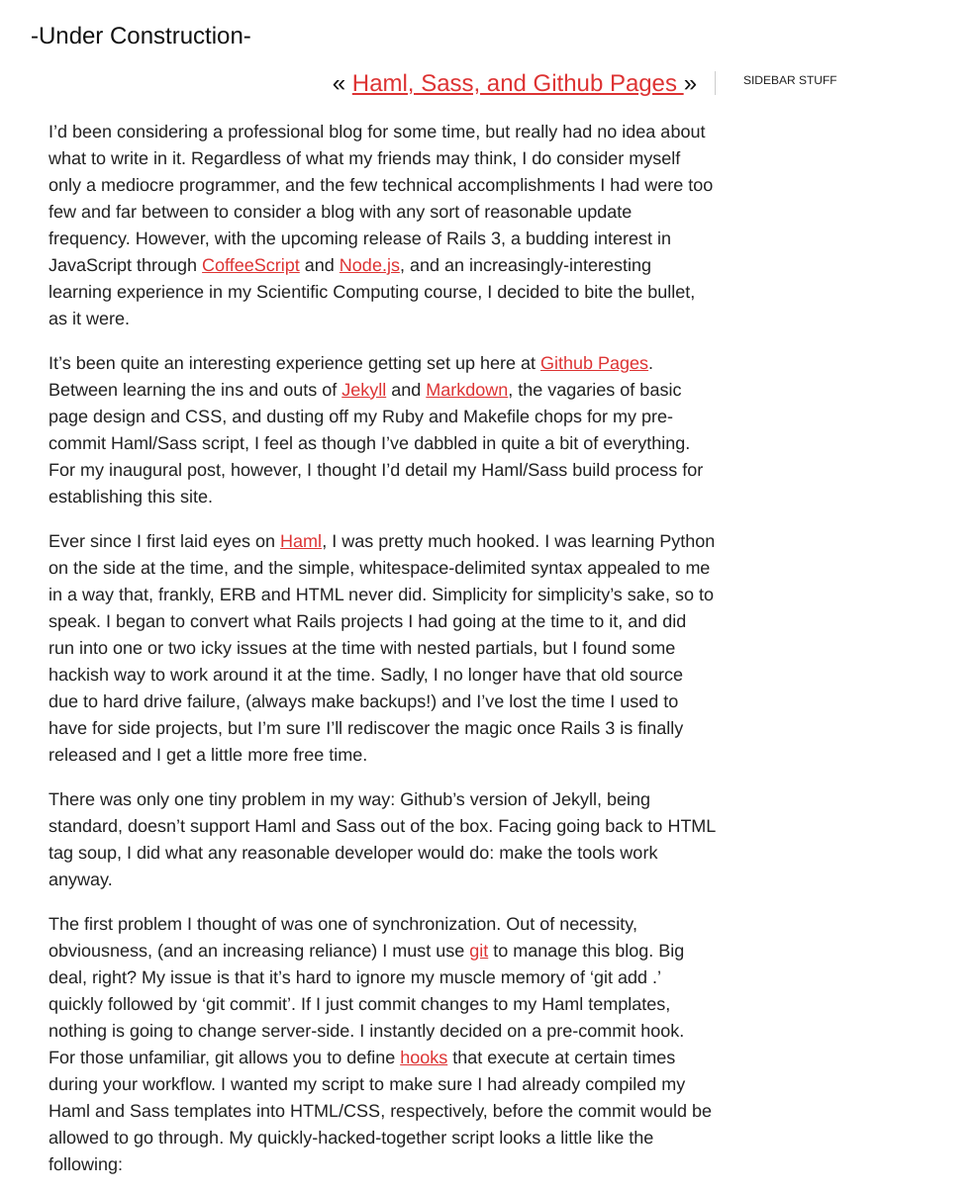
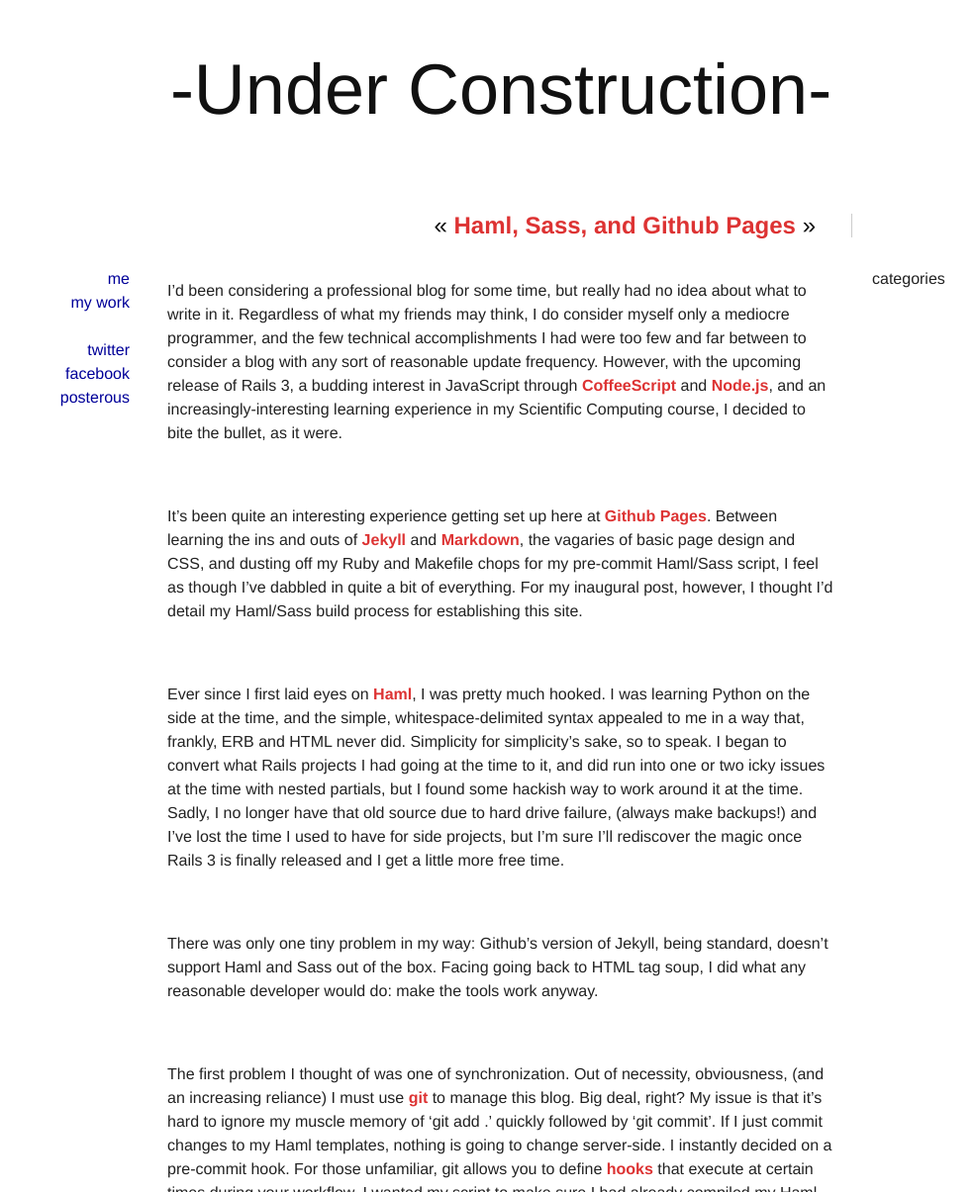
Before and after one commit to cmaggard/cmaggard.github.io, a Jekyll site: the page built from _posts/2010-03-10-haml-sass-and-github-pages.markdown, in a window 1280 px wide, cut to the strip 0-1205 px from the top of the page. Shown: the whole strip at 99% size, without its empty margins (134-1119 px from the left). Built offline with Jekyll 4.4.1, drawn with Linux system fonts in a browser that asks for light colours.

```diff
--- a/_layouts/default.html
+++ b/_layouts/default.html
@@ -1,15 +1,14 @@
 <!DOCTYPE html PUBLIC "-//W3C//DTD XHTML 1.0 Transitional//EN" "http://www.w3.org/TR/xhtml1/DTD/xhtml1-transitional.dtd">
+<html xmlns='http://www.w3.org/1999/xhtml'>
   <head>
     <title>Under Construction - {{ page.title }}</title>
+    <meta content='text/html; charset=utf-8' http-equiv='Content-Type' />
     <meta content='Cody Maggard' name='author' />
-  <link href='/css/reset.css' rel='stylesheet' type='text/css' />
     <!-- Blueprint -->
-  <link href='/css/screen.css' media='screen, projection' rel='stylesheet' tyle='text/css' />
-  <link href='/css/print.css' media='print' rel='stylesheet' tyle='text/css' />
+    <link href='/css/screen.css' media='screen, projection' rel='stylesheet' type='text/css' />
+    <link href='/css/print.css' media='print' rel='stylesheet' type='text/css' />
     <!--[if lt IE 8]>
-    <link href='/css/ie.css' media='screen' rel='stylesheet' tyle='text/css' />
-  <![endif]-->
-  <!--[endif]>
+      <link href='/css/ie.css' media='screen' rel='stylesheet' type='text/css' />
     <![endif]-->
     <link href='/css/cmaggard.css' rel='stylesheet' type='text/css' />
   </head>
@@ -18,14 +17,27 @@
       <div class='span-24 last' id='header'>
         <h2>-Under Construction-</h2>
       </div>
+      <div class='span-3' id='leftbar'>
+        <div class='links'>
+          <a href='/about.html'>me</a>
+          <a href='/projects.html'>my work</a>
+          <br />
+          <a href='http://twitter.com/cmaggard'>twitter</a>
+          <a href='http://www.facebook.com/cmaggard'>facebook</a>
+          <a href='http://cmaggard.posterous.com'>posterous</a>
+        </div>
+      </div>
       <div class='span-18' id='content'>
         {{ content }}
       </div>
-    <div class='span-6 last' id='sidebar'>
-      SIDEBAR STUFF
+      <div class='span-3 last' id='rightbar'>
+        <div class='links'>
+          categories
+        </div>
       </div>
       <div class='span-24 last' id='footer'>
         (c) Cody Maggard 2010
       </div>
     </div>
   </body>
+</html>
--- a/_posts/2010-03-10-haml-sass-and-github-pages.markdown
+++ b/_posts/2010-03-10-haml-sass-and-github-pages.markdown
@@ -33,7 +33,7 @@ server-side. I instantly decided on a pre-commit hook. For those unfamiliar, git
 wanted my script to make sure I had already compiled my Haml and Sass templates into HTML/CSS, respectively, before the commit
 would be allowed to go through. My quickly-hacked-together script looks a little like the following:
 
-<script src="http://gist.github.com/328293.js?file=gistfile1"></script>
+<script src="http://gist.github.com/328293.js?file=gistfile1" type="text/javascript"></script>
 
 My primary concern was just to show me which HTML/Haml and Sass/CSS files were essentially out of sync with each other. I
 don't necessarily want the HTML/CSS generation automated on commit just yet, but I knew I wanted their generation automated.
@@ -53,7 +53,7 @@ a fully-functional Makefile that would auto-compile any changed Haml or Sass tem
 establshed in my muscle memory for some time: 'make'. I now have a completely intuitive build and commit chain for this blog,
 and it proved to be quite the learning experience.
 
-<script src="http://gist.github.com/328338.js?file=gistfile1.txt"></script>
+<script src="http://gist.github.com/328338.js?file=gistfile1.txt" type="text/javascript"></script>
 
 As for what to write next, I'm sure I'll figure something out. If nothing else I can always talk smack about
 [DHH](http://www.loudthinking.com/) for a few quick pageviews.
--- a/css/cmaggard.css
+++ b/css/cmaggard.css
@@ -1,25 +1,46 @@
+a {
+  text-decoration: none; }
+
 #header {
-  margin-top: 18px; }
+  font-size: 36px;
+  margin-top: 18px;
+  padding-top: 18px;
+  text-align: center; }
 
+#leftbar, #rightbar {
+  padding-top: 72px;
+  font-size: 16px; }
+  #leftbar a, #rightbar a {
+    display: block; }
+
+#leftbar {
+  text-align: right; }
+  #leftbar .links {
+    padding-right: 10px; }
+
+#rightbar .links {
+  padding-left: 10px; }
+
+#content {
+  padding-top: 18px; }
   #content h3 {
     font-size: 24px;
     text-align: right;
-  margin-right: 18px;
-  padding-right: 18px;
+    padding-right: 36px;
     border-right: 1px solid #cccccc; }
   #content p {
-  font-size: 18px;
+    padding: 18px;
     font-family: Helvetica, Arial, Sans-Serif;
-  margin: 18px; }
+    font-size: 16px; }
   #content a {
     color: #dd3333;
-  text-shadow: #030303 2 2 1; }
+    font-weight: bold;
+    text-shadow: #030303 3 3 2; }
   #content .gist {
-  margin: 18px;
-  padding-left: 12px; }
+    padding: 18px; }
 
 #footer {
   padding: 9px;
   font-weight: bold;
   text-align: right;
-  margin-bottom: 12px; }
+  margin-bottom: 9px; }
```
Also changed, not shown: css/cmaggard.sass (+33 -8 lines), 1 other file. Lines whose indentation alone changed are shown as unchanged.
